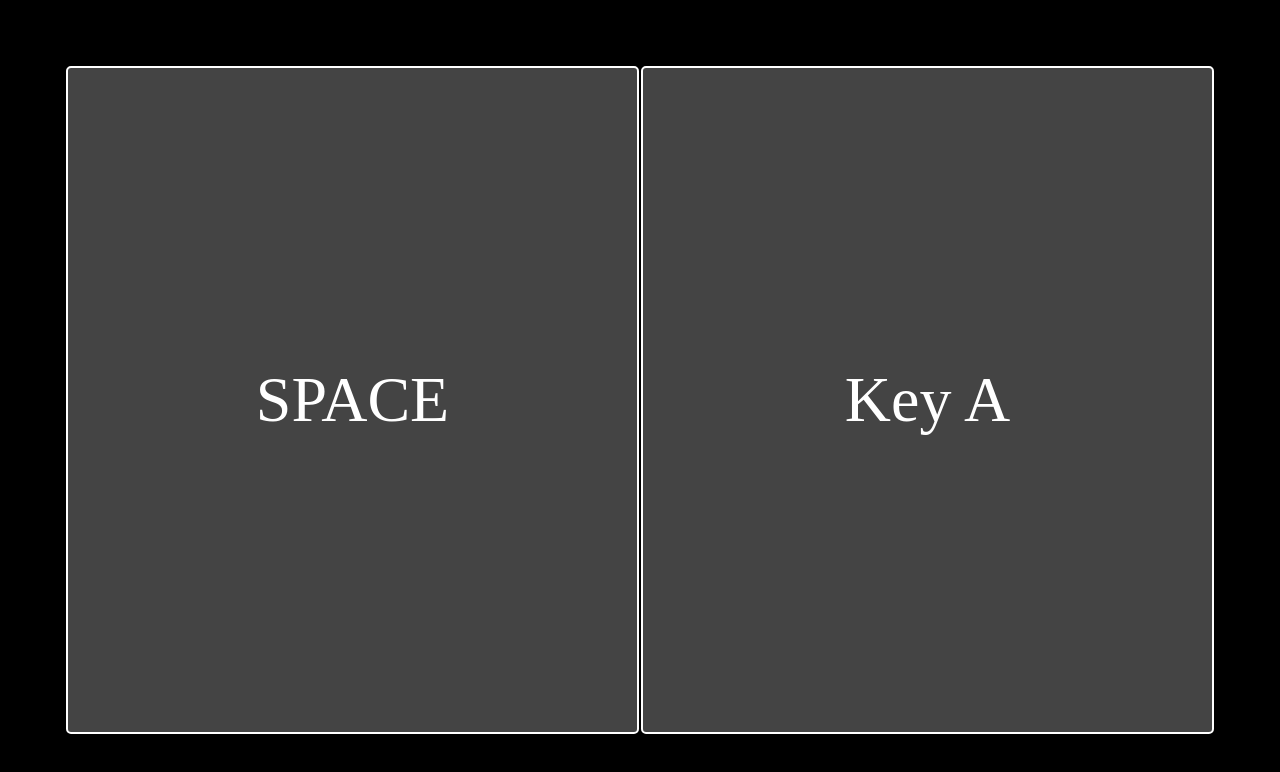
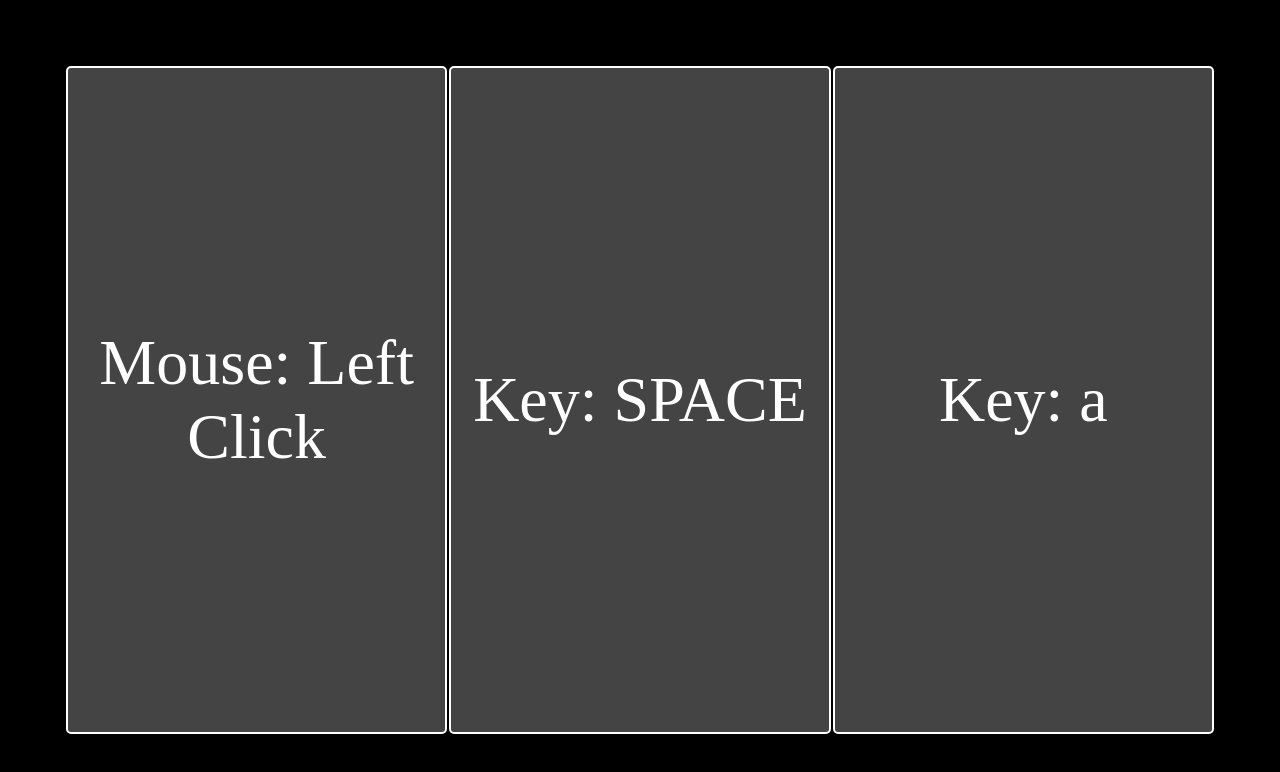
Before and after one commit to deinhofer/puck-js-assistive, a plain HTML site: page index.html in a window 1280 px wide. Drawn offline with Linux system fonts and the light colour scheme.

Commit message:
updated html example with left mouse button example

```diff
--- a/index.html
+++ b/index.html
@@ -28,18 +28,27 @@ td {
  <body>
   <script>
 
-function changeHIDKey(keyCode) {
+function changeHIDKey(modeIndex, keyCode) {
     let newCode=
     `
     var int = require("ble_hid_combo");
     NRF.setServices(undefined, { hid : int.report });
 
-    function btnPressed() {\n \
-       int.keyDown(${keyCode}); \n\
-    };\
+    let modeIndex=${modeIndex};
+    modeValue=[int.BUTTON.LEFT, ${keyCode}];
+
+    function btnPressed() {
+      if(modeIndex==0) {
+        int.holdButton(modeValue[modeIndex]);
+      } else if(modeIndex==1) {
+        int.keyDown(modeValue[modeIndex]);
+      }
+    }
 
     function btnReleased(){
-       int.keyUp(int.KEY.ALL);
+      int.releaseButton(int.BUTTON.ALL, function() {
+        int.keyUp(int.KEY.ALL);
+      });
     }
 
     // trigger btnPressed whenever the button is pressed
@@ -55,8 +64,9 @@ function changeHIDKey(keyCode) {
   <script src="https://www.puck-js.com/puck.js"></script>
   <table>
     <tr>
-     <td onclick="changeHIDKey(44)">SPACE</td>
-     <td onclick="changeHIDKey(4)">Key A</td>
+     <td onclick="changeHIDKey(0,44)">Mouse: Left Click</td>
+     <td onclick="changeHIDKey(1,44)">Key: SPACE</td>
+     <td onclick="changeHIDKey(1,4)">Key: a</td>
     </tr>
   </table>
  </body>
```
